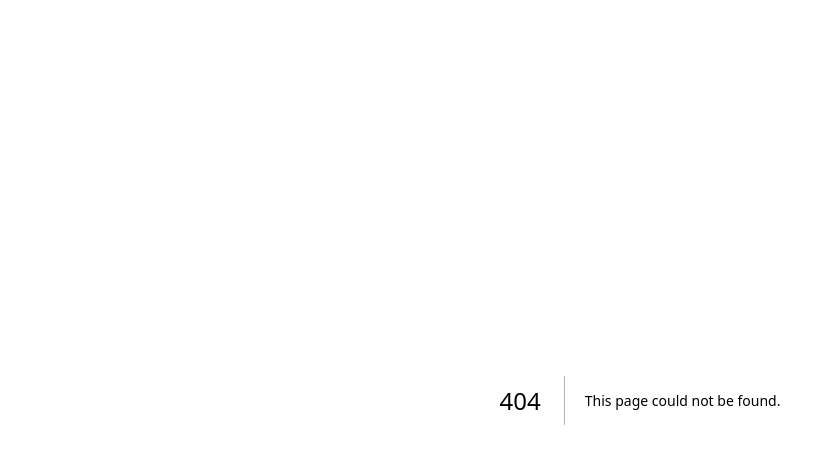
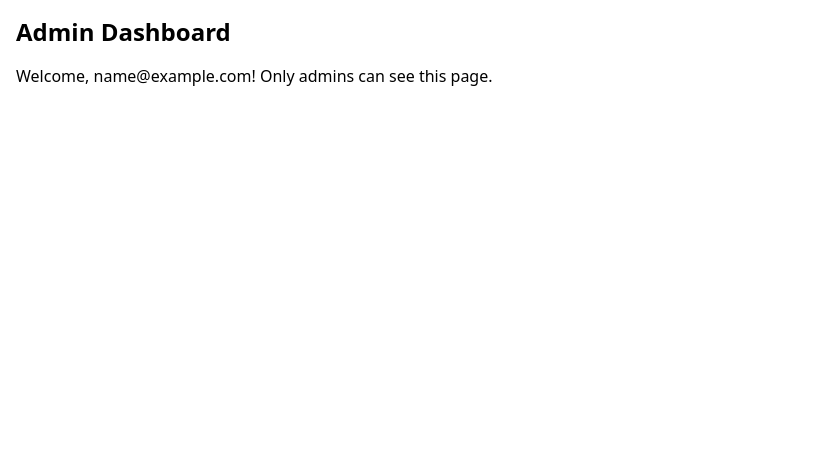
Before and after one commit to jammc89/insurance_verification_app, a Next.js app: page /admin in a window 1280 px wide. Before the commit this address had no page. Shown: the top 464 px of the page, without its empty margins (0-827 px from the left). Built offline with nearby package versions, Linux system fonts and the light colour scheme; sample sign-in values are in the browser's storage.

Commit message:
Create page.js

```diff
--- /dev/null
+++ b/app/admin/page.js
@@ -0,0 +1,33 @@
+'use client';
+
+import { useEffect } from 'react';
+import { useRouter } from 'next/navigation';
+import { useAuth } from '../auth/AuthContext';
+
+export default function AdminPage() {
+  const { user, hasRole, loading } = useAuth();
+  const router = useRouter();
+
+  useEffect(() => {
+    if (!loading && !hasRole('admin')) {
+      // Redirect non-admin users to the home page
+      router.push('/');
+    }
+  }, [loading, hasRole, router]);
+
+  if (loading) {
+    return (
+      <div className="min-h-screen flex items-center justify-center">
+        <div className="animate-spin rounded-full h-12 w-12 border-b-2 border-blue-600"></div>
+      </div>
+    );
+  }
+
+  return (
+    <div className="p-4">
+      <h1 className="text-2xl font-bold mb-4">Admin Dashboard</h1>
+      <p>Welcome, {user?.email}! Only admins can see this page.</p>
+      {/* Add admin-specific functionality here */}
+    </div>
+  );
+}
```
